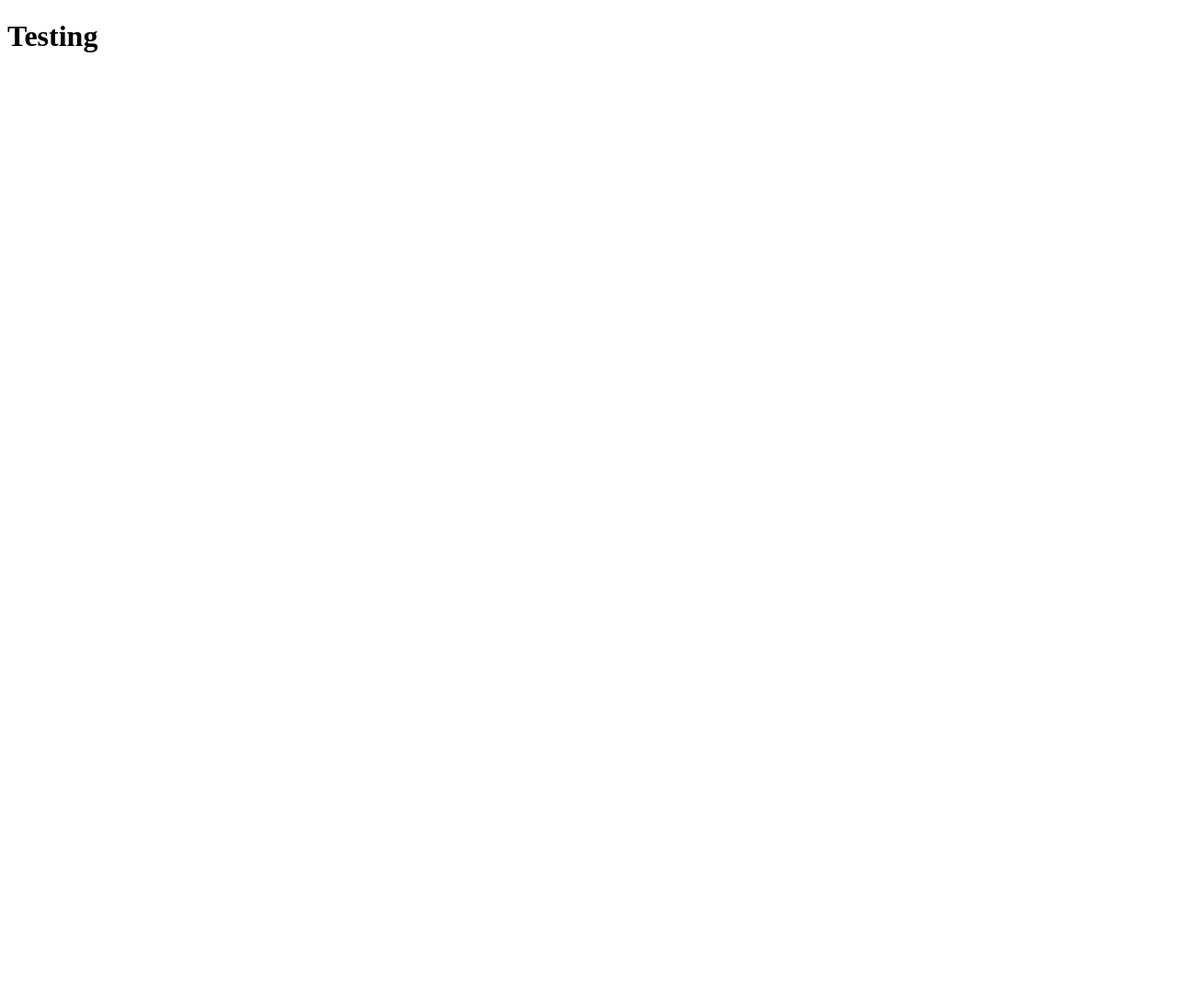
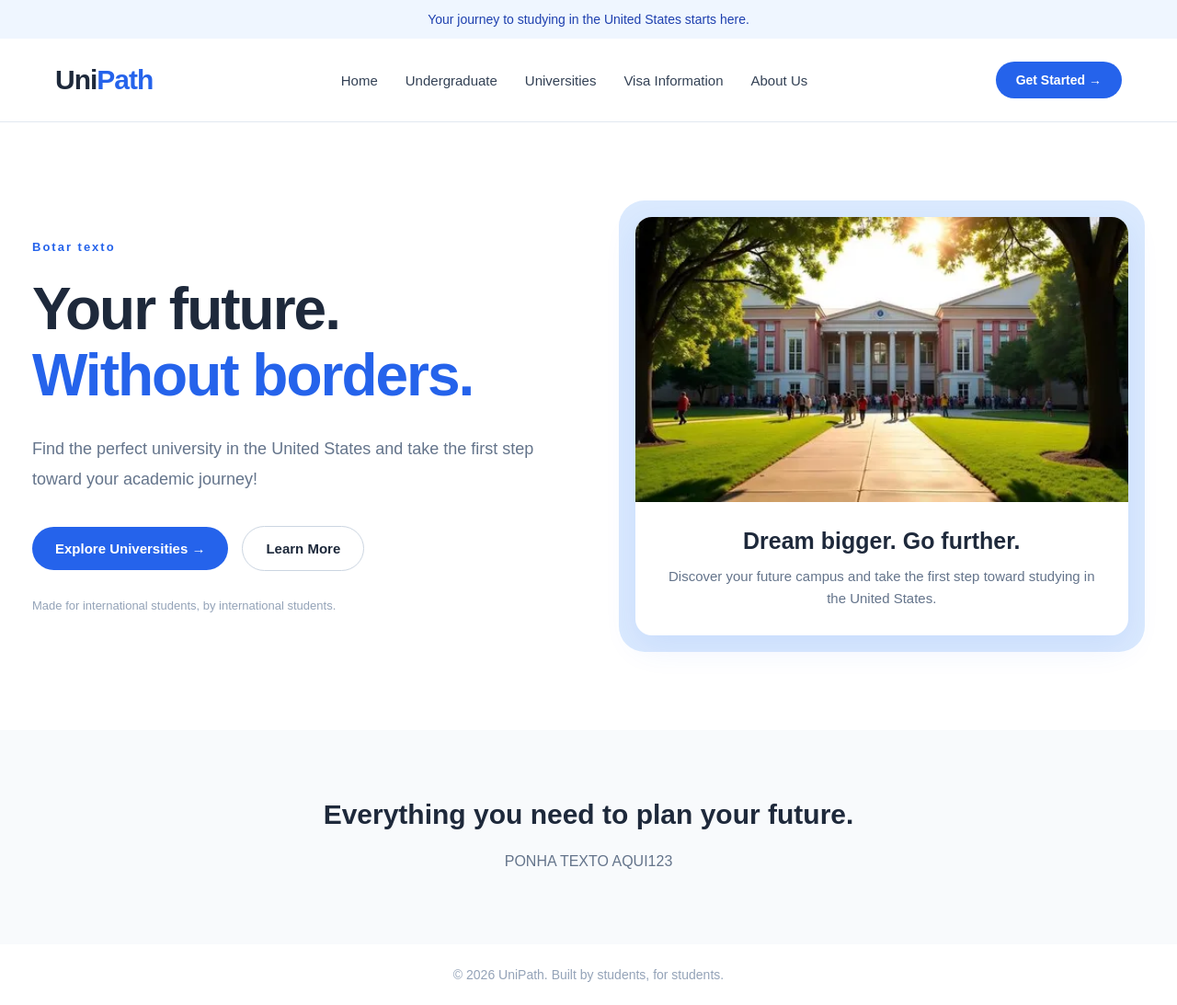
Before and after one commit to RowdyCreators/unipath, a website built with Vite: page index.html in a window 1280 px wide. Shown: the whole page at 92% size. Before the commit the page ends 800 px from the top, so only its background shows below. Built offline with nearby package versions, Linux system fonts and the light colour scheme.

Commit message:
feat(frontend): add UniPath landing page layout (#95)
## What

Created the initial responsive UniPath landing page using HTML, CSS,
JavaScript, and Vite. Also IAdded a homepage introducing UniPath to
international students.Created the navigation bar, hero section, and
call-to-action buttons.Added a university campus image and blue-themed
styling. Established the initial frontend layout for future development.

## Why
Related to #56.


## How to verify
Clone the repository and switch to feature/56-frontend-setup.

Run npm install.

Run npm run dev.

Open the localhost URL displayed by Vite.

Verify the homepage, navigation layout, image, and responsive styling.

## Checklist (if needed)

- [ X] PR title follows Conventional Commits
- [ ] Tests added or updated
- [ ] Docs updated if behavior changed
- [X ] No secrets, keys or private data in the diff

## Breaking changes
None known.

Remaining work

Issue #56 still requires HTTP development/test fixtures, real-server
configuration, automated browser checks, and documentation.

```diff
--- a/css/style.css
+++ b/css/style.css
@@ -0,0 +1,300 @@
+
+/* Global styles */
+* {
+  margin: 0;
+  padding: 0;
+  box-sizing: border-box;
+}
+
+html {
+  scroll-behavior: smooth;
+}
+
+body {
+  font-family: Arial, Helvetica, sans-serif;
+  color: #1e293b;
+  background-color: #ffffff;
+}
+
+/* Announcement bar */
+.announcement {
+  background-color: #eff6ff;
+  color: #1e40af;
+  text-align: center;
+  padding: 13px 20px;
+  font-size: 14px;
+}
+
+/* Navigation */
+.header {
+  background: white;
+  border-bottom: 1px solid #e2e8f0;
+}
+
+/* Barra da Unipath */
+.navbar {
+  width: 100%;
+  max-width: none;
+  margin: 0;
+  padding: 25px 60px;
+
+  display: flex;
+  justify-content: space-between;
+  align-items: center;
+  gap: 25px;
+}
+
+
+.logo {
+  font-size: 30px;
+  font-weight: 800;
+  text-decoration: none;
+  color: #1e293b;
+  letter-spacing: -1px;
+}
+
+.logo span {
+  color: #2563eb;
+}
+
+.nav-links {
+  display: flex;
+  align-items: center;
+  gap: 30px;
+}
+
+.nav-links a {
+  text-decoration: none;
+  color: #334155;
+  font-size: 15px;
+  transition: color 0.2s;
+}
+
+.nav-links a:hover {
+  color: #2563eb;
+}
+
+.nav-button {
+  text-decoration: none;
+  background: #2563eb;
+  color: white;
+  padding: 12px 22px;
+  border-radius: 30px;
+  font-size: 14px;
+  font-weight: 600;
+}
+
+.nav-button:hover {
+  background: #1d4ed8;
+}
+
+/* Hero */
+.hero {
+  max-width: 1300px;
+  min-height: 590px;
+  margin: auto;
+  padding: 85px 35px;
+
+  display: grid;
+  grid-template-columns: 1fr 1fr;
+  align-items: center;
+  gap: 65px;
+}
+
+.eyebrow {
+  color: #2563eb;
+  font-size: 13px;
+  font-weight: 700;
+  letter-spacing: 2px;
+  margin-bottom: 25px;
+}
+
+.hero h1 {
+  font-size: clamp(40px, 5vw, 66px);
+  line-height: 1.12;
+  letter-spacing: -2px;
+  margin-bottom: 28px;
+}
+
+.hero h1 span {
+  color: #2563eb;
+}
+
+.description {
+  font-size: 18px;
+  line-height: 1.8;
+  color: #64748b;
+  max-width: 560px;
+  margin-bottom: 35px;
+}
+
+.hero-buttons {
+  display: flex;
+  align-items: center;
+  gap: 15px;
+  flex-wrap: wrap;
+}
+
+.primary-button,
+.secondary-button {
+  display: inline-block;
+  text-decoration: none;
+  padding: 15px 25px;
+  border-radius: 30px;
+  font-size: 15px;
+  font-weight: 600;
+  transition: 0.2s;
+}
+
+.primary-button {
+  background: #2563eb;
+  color: white;
+}
+
+.primary-button:hover {
+  background: #1d4ed8;
+}
+
+.secondary-button {
+  color: #1e293b;
+  border: 1px solid #cbd5e1;
+}
+
+.secondary-button:hover {
+  border-color: #2563eb;
+  color: #2563eb;
+}
+
+.hero-caption {
+  color: #94a3b8;
+  font-size: 13px;
+  margin-top: 30px;
+}
+
+/* Visual do heroi (mexer com calma) */
+
+/* Campus photo section */
+.hero-visual {
+  background: #dbeafe;
+  border-radius: 28px;
+  padding: 18px;
+}
+
+.campus-card {
+  background: white;
+  border-radius: 18px;
+  overflow: hidden;
+  box-shadow: 0 12px 35px rgba(37, 99, 235, 0.1);
+}
+
+.campus-image {
+  width: 100%;
+  height: 310px;
+  object-fit: cover;
+  display: block;
+}
+
+.campus-caption {
+  padding: 28px 25px;
+  text-align: center;
+}
+
+.campus-caption h2 {
+  font-size: 25px;
+  color: #1e293b;
+  margin-bottom: 12px;
+}
+
+.campus-caption p {
+  font-size: 15px;
+  color: #64748b;
+  line-height: 1.6;
+}
+
+@media (max-width: 550px) {
+  .hero-visual {
+    padding: 12px;
+  }
+
+  .campus-image {
+    height: 220px;
+  }
+
+  .campus-caption {
+    padding: 22px 18px;
+  }
+}
+
+/* Section for about */
+.about-section {
+  background: #f8fafc;
+  padding: 75px 25px;
+  text-align: center;
+}
+
+.about-section h2 {
+  font-size: 30px;
+  margin-bottom: 20px;
+}
+
+.about-section p {
+  max-width: 650px;
+  margin: auto;
+  line-height: 1.8;
+  color: #64748b;
+}
+
+footer {
+  padding: 25px;
+  text-align: center;
+  font-size: 14px;
+  color: #94a3b8;
+}
+
+/* Design responsivo atual1 */
+@media (max-width: 950px) {
+  .navbar {
+    flex-wrap: wrap;
+    justify-content: center;
+  }
+
+  .nav-links {
+    flex-wrap: wrap;
+    justify-content: center;
+    gap: 18px;
+  }
+
+  .hero {
+    grid-template-columns: 1fr;
+    padding: 65px 25px;
+    text-align: center;
+  }
+
+  .description {
+    margin-left: auto;
+    margin-right: auto;
+  }
+
+  .hero-buttons {
+    justify-content: center;
+  }
+}
+
+@media (max-width: 550px) {
+  .hero h1 {
+    letter-spacing: -1px;
+  }
+
+  .hero-visual {
+    min-height: 300px;
+    padding: 20px;
+  }
+
+  .visual-card {
+    padding: 35px 20px;
+  }
+
+  .nav-button {
+    display: none;
+  }
+}
--- a/index.html
+++ b/index.html
@@ -1,16 +1,107 @@
+
 <!DOCTYPE html>
 <html lang="en">
-
 <head>
   <meta charset="UTF-8">
-  <meta name="viewport" content="width=device-width, initial-scale=1">
-  <title>UniPath</title>
-  <link href="css/style.css" rel="stylesheet">
-  <script src="src/index.js" type="module"></script>
+  <meta name="viewport" content="width=device-width, initial-scale=1.0">
+  <meta name="description" content="UniPath helps international students explore higher education in the United States.">
+  <title>UniPath | Study in the USA</title>
+
+  <link rel="stylesheet" href="/css/style.css">
+  <script type="module" src="/src/index.js"></script>
 </head>
 
 <body>
-  <h1 id="testing"></h1>
+
+
+  <div class="announcement">
+    Your journey to studying in the United States starts here.
+  </div>
+
+  <!-- Navigation -->
+  <header class="header">
+    <nav class="navbar" aria-label="Main navigation">
+
+      <a href="#home" class="logo">Uni<span>Path</span></a>
+
+      <div class="nav-links">
+        <a href="#home">Home</a>
+        <a href="#about">Undergraduate</a>
+        <a href="#about">Universities</a>
+        <a href="#about">Visa Information</a>
+        <a href="#about">About Us</a>
+      </div>
+
+      <a href="#about" class="nav-button">Get Started →</a>
+
+    </nav>
+  </header>
+
+
+  <main>
+    <section class="hero" id="home">
+
+      <div class="hero-text">
+        <p class="eyebrow">Botar texto</p>
+
+        <h1>
+          Your future.<br>
+          <span>Without borders.</span>
+        </h1>
+
+        <p class="description">
+         Find the perfect university in the United States and take the first step toward your academic journey!
+        </p>
+
+        <div class="hero-buttons">
+          <a href="#about" class="primary-button">
+            Explore Universities →
+          </a>
+
+          <a href="#about" class="secondary-button">
+            Learn More
+          </a>
+        </div>
+
+        <p class="hero-caption">
+          Made for international students, by international students.
+        </p>
+      </div>
+
+
+
+<div class="hero-visual">
+  <div class="campus-card">
+    <img
+      src="/img/Campus.webp"
+      alt="Students walking toward a university building"
+      class="campus-image"
+    >
+
+    <div class="campus-caption">
+      <h2>Dream bigger. Go further.</h2>
+      <p>
+        Discover your future campus and take the first step
+        toward studying in the United States.
+      </p>
+    </div>
+  </div>
+</div>
+
+
+    </section>
+
+    <section class="about-section" id="about">
+      <h2>Everything you need to plan your future.</h2>
+      <p>
+        PONHA TEXTO AQUI123
+      </p>
+    </section>
+  </main>
+
+  <footer>
+    <p>© 2026 UniPath. Built by students, for students.</p>
+  </footer>
+
 </body>
-
 </html>
--- a/src/index.js
+++ b/src/index.js
@@ -1,4 +1,4 @@
-window.onload = () => {
-  document.getElementById("testing").innerText = "Testing"
 
-}
+document.addEventListener("DOMContentLoaded", () => {
+  console.log("UniPath frontend loaded successfully.");
+});
```
Also changed, not shown: img/Campus.webp (added).
